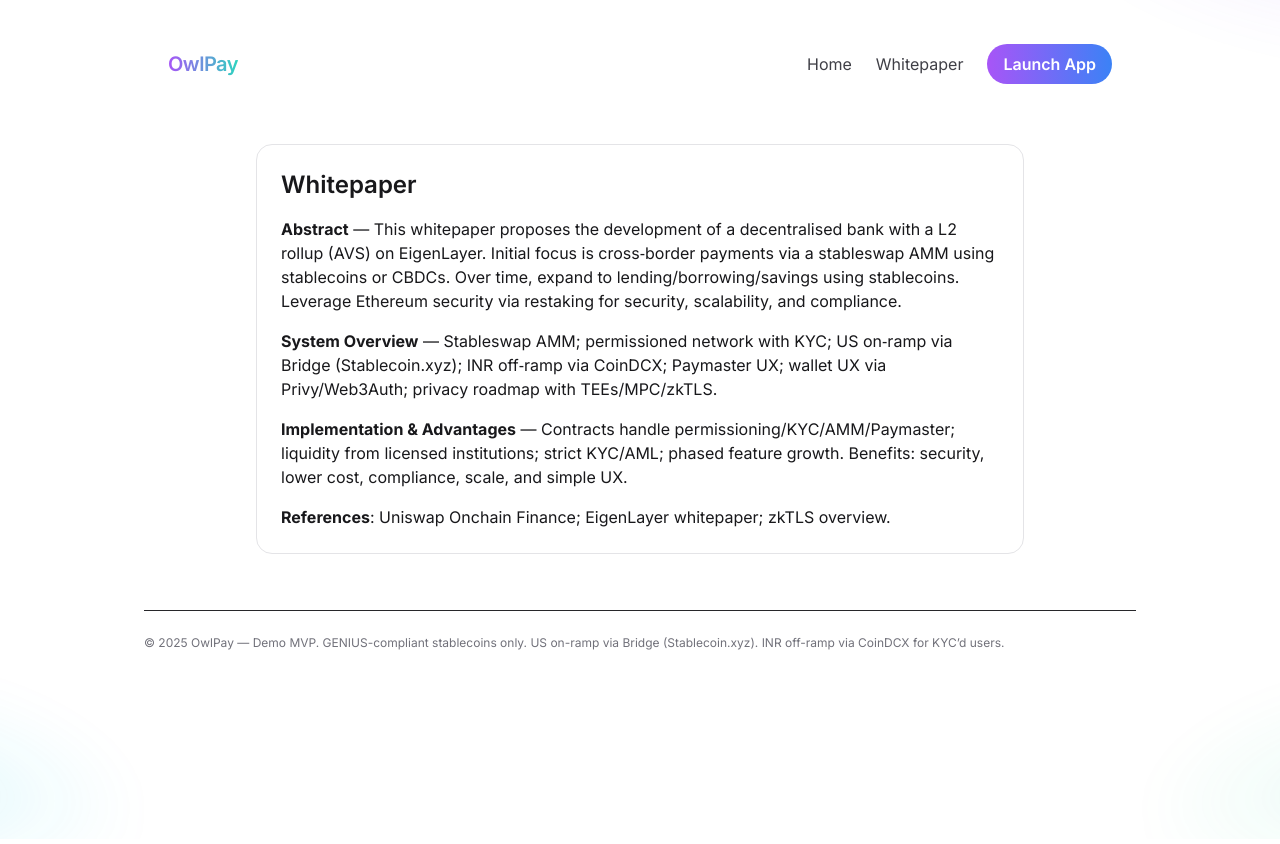
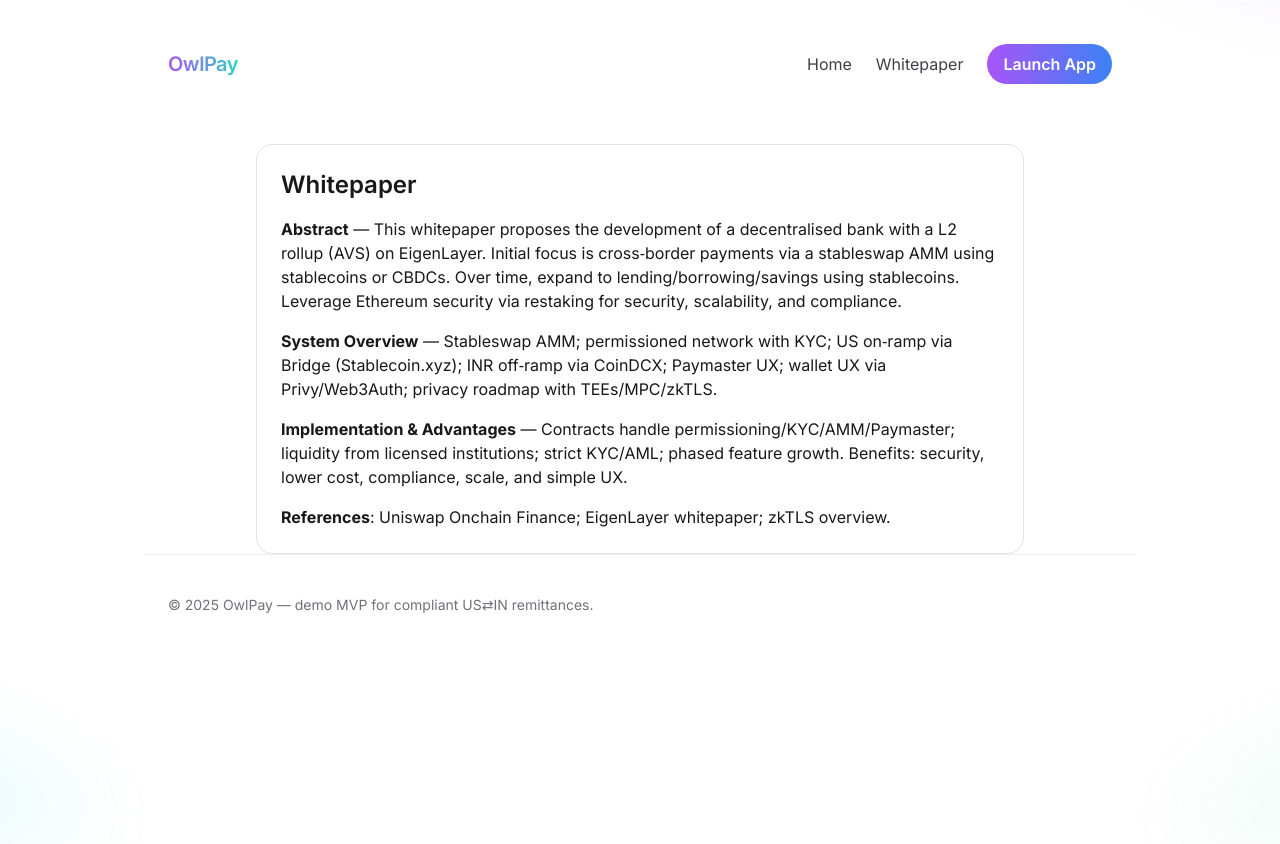
Before and after one commit to navin346/owlpay-mvp, a Next.js app: page /whitepaper in a window 1280 px wide. Shown: the top 844 px of the page. Built offline with nearby package versions, Linux system fonts and the light colour scheme.

Commit message:
Update Footer.tsx

```diff
--- a/components/Footer.tsx
+++ b/components/Footer.tsx
@@ -1,7 +1,9 @@
-export default function Footer(){
+export default function Footer() {
   return (
-    <div className="text-xs text-zinc-500 mt-14 border-t border-zinc-800 pt-6">
-      © {new Date().getFullYear()} OwlPay — Demo MVP. GENIUS-compliant stablecoins only. US on-ramp via Bridge (Stablecoin.xyz). INR off-ramp via CoinDCX for KYC’d users.
-    </div>
-  )
+    <footer className="w-full border-t border-zinc-200/60 dark:border-zinc-800/60 py-10">
+      <div className="max-w-6xl mx-auto px-6 text-sm text-zinc-500 dark:text-zinc-400">
+        <p>© {new Date().getFullYear()} OwlPay — demo MVP for compliant US⇄IN remittances.</p>
+      </div>
+    </footer>
+  );
 }
```
